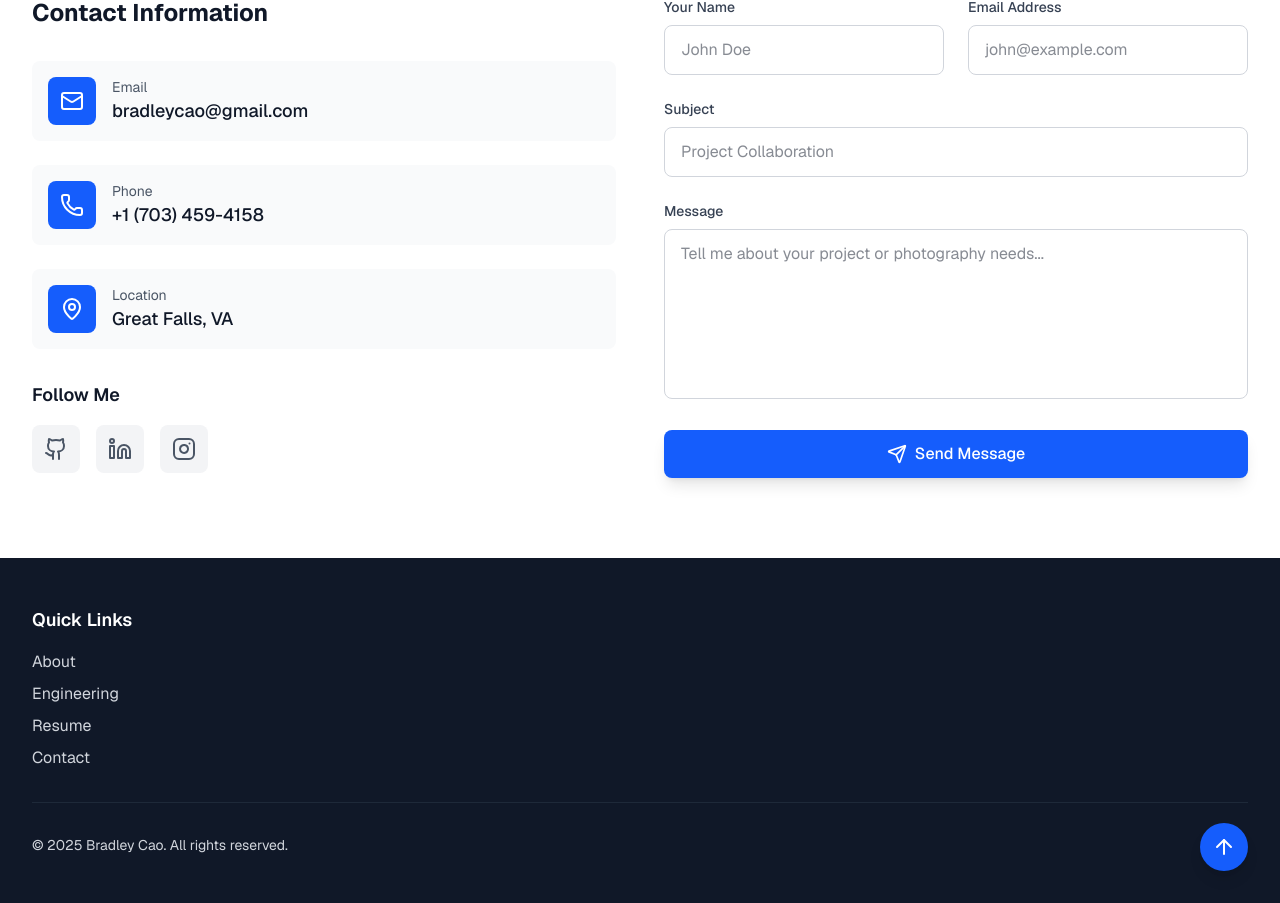
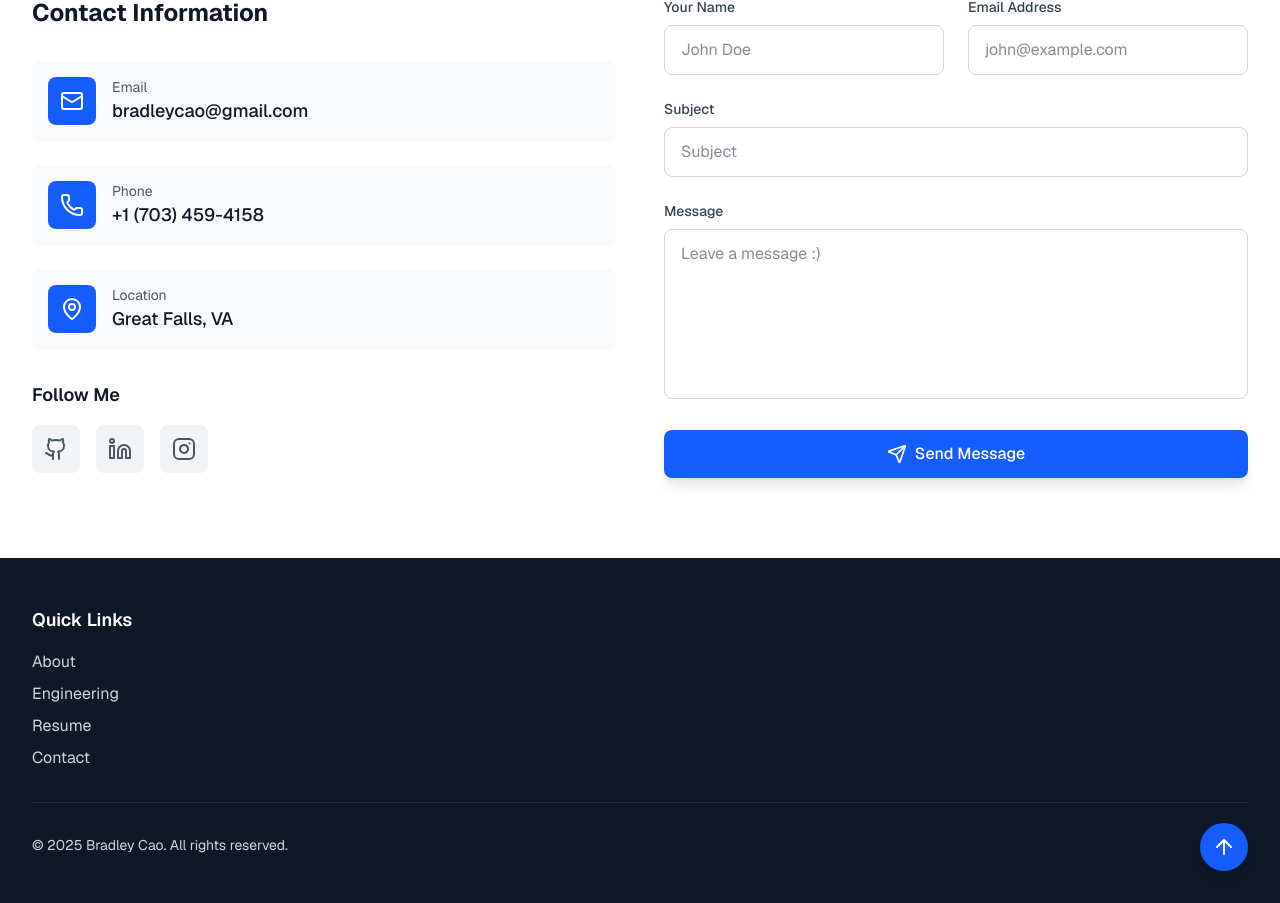
Before and after one commit to bradley-cao/portfolio, a Next.js app: page / in a window 1280 px wide. Shown: the part 5279-6182 px from the top of the page. Built offline with nearby package versions, Linux system fonts and the light colour scheme.

Commit message:
minor fix

```diff
--- a/src/app/components/Contact.js
+++ b/src/app/components/Contact.js
@@ -210,7 +210,7 @@ export default function Contact() {
                   onChange={handleChange}
                   required
                   className="w-full px-4 py-3 border border-gray-300 dark:border-gray-600 rounded-lg focus:ring-2 focus:ring-blue-500 focus:border-transparent bg-white dark:bg-gray-800 text-gray-900 dark:text-white"
-                  placeholder="Project Collaboration"
+                  placeholder="Subject"
                 />
               </div>
 
@@ -226,7 +226,7 @@ export default function Contact() {
                   required
                   rows={6}
                   className="w-full px-4 py-3 border border-gray-300 dark:border-gray-600 rounded-lg focus:ring-2 focus:ring-blue-500 focus:border-transparent bg-white dark:bg-gray-800 text-gray-900 dark:text-white resize-none"
-                  placeholder="Tell me about your project or photography needs..."
+                  placeholder="Leave a message :)"
                 />
               </div>
 
```
